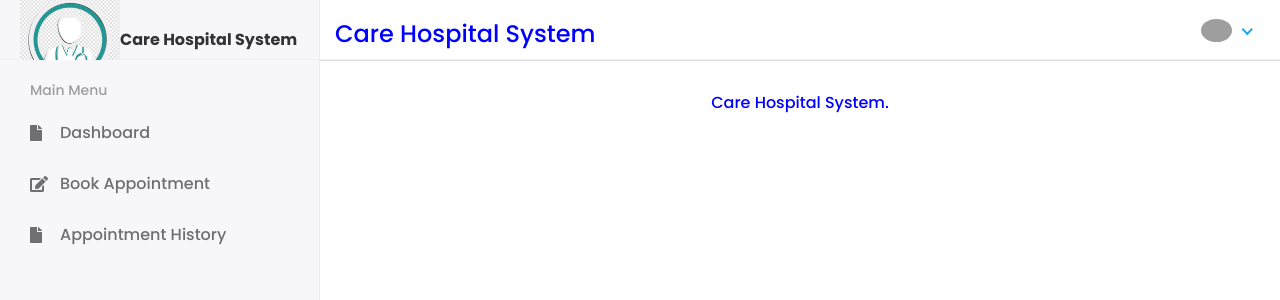
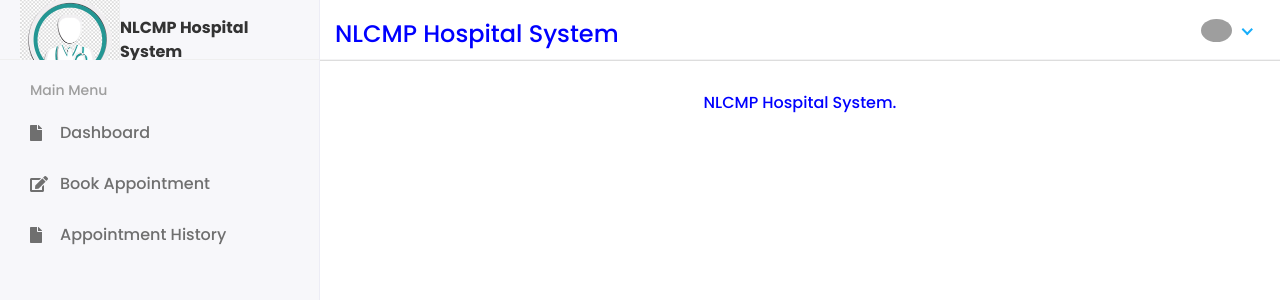
Before and after one commit to Nageshvalluri/Care-Hospital, a Django app: page /base/ in a window 1280 px wide. Shown: the top 300 px of the page. Run offline with Django 5.2, Linux system fonts and the light colour scheme; data that the repository does not hold is empty; some libraries are stand-ins or nearby versions; grey boxes are pictures that could not be loaded.

Commit message:
all changed

```diff
--- a/templates/aboutus.html
+++ b/templates/aboutus.html
@@ -8,10 +8,10 @@
     <div class="row justify-content-center">
       <div class="col-lg-10 text-center">
         <div class="section-title">
-          <h1 class="text-info">Welcome to <span class="fw-bold">CARE Hospitals, Hyderabad</span></h1>
+          <h1 class="text-info">Welcome to <span class="fw-bold">NLCMP Hospitals, Hyderabad</span></h1>
           <div class="divider mx-auto my-4 bg-info" style="height: 3px; width: 80px;"></div>
           <p class="lead text-light">
-            CARE Hospitals, headquartered in Hyderabad, is one of India’s most trusted healthcare brands. Since 1997, we’ve evolved into a multi-specialty healthcare network delivering world-class medical services.
+            NLCMP Hospitals, headquartered in Hyderabad, is one of India’s most trusted healthcare brands. Since 1997, we’ve evolved into a multi-specialty healthcare network delivering world-class medical services.
           </p>
           <p>
             Our flagship hospital at <strong>Banjara Hills</strong> is a center of excellence in cardiology, neurology, nephrology, orthopedics, and critical care, combining cutting-edge treatment with compassion.
--- a/templates/base.html
+++ b/templates/base.html
@@ -3,7 +3,7 @@
     {% load static %}
    <head>
 
-      <title>Care Hospital  System - Dashboard</title>
+      <title>NLCMP Hospital  System - Dashboard</title>
 
       <link rel="stylesheet" href="https://fonts.googleapis.com/css2?family=Poppins:ital,wght@0,500;0,600;0,700;1,400&amp;display=swap">
       <link rel="stylesheet" href="{% static 'assets/plugins/bootstrap/css/bootstrap.min.css'%}">
--- a/templates/doc/docreg.html
+++ b/templates/doc/docreg.html
@@ -4,7 +4,7 @@
    <!-- Mirrored from preschool.dreamguystech.com/html-template/login.html by HTTrack Website Copier/3.x [XR&CO'2014], Thu, 28 Oct 2021 11:11:39 GMT -->
    <head>
 
-      <title>Care Hospital System Registration</title>
+      <title>NLCMP Hospital System Doctor Registration</title>
 
       <link rel="stylesheet" href="https://fonts.googleapis.com/css2?family=Poppins:ital,wght@0,500;0,600;0,700;1,400&amp;display=swap">
       <link rel="stylesheet" href="{% static 'assets/plugins/bootstrap/css/bootstrap.min.css'%}">
@@ -18,7 +18,7 @@
             <div class="container">
                <div class="loginbox">
                   <div class="login-left">
-                     <p style="text-align: left;"> Care Hospital System</p>
+                     <p style="text-align: left;"> NLCMP Hospital System</p>
                   </div>
                   <div class="login-right">
                      <div class="login-right-wrap">
--- a/templates/includes/footer.html
+++ b/templates/includes/footer.html
@@ -1,3 +1,3 @@
 <footer>
-    <p style="color: blue;text-align: center;">Care Hospital System.</p>
+    <p style="color: blue;text-align: center;">NLCMP Hospital System.</p>
  </footer>
--- a/templates/includes/header.html
+++ b/templates/includes/header.html
@@ -5,11 +5,11 @@
        <a href="{% url 'admin_home' %}">
        <img src="{% static 'assets/img/logo.png'%}" width="100" height="100">
        </a>
-       <strong>Care Hospital System</strong>
+       <strong>NLCMP Hospital System</strong>
     </div>
 
     <div class="top-nav-search" style="padding-top: 20px;color: blue;">
-       <h4>Care Hospital System</h4>
+       <h4>NLCMP Hospital System</h4>
     </div>
     <a class="mobile_btn" id="mobile_btn">
     <i class="fas fa-bars"></i>
@@ -44,11 +44,11 @@
       <a href="{% url 'doctor_home' %}">
       <img src="{% static 'assets/img/logo.png'%}" width="100" height="100">
       </a>
-      <strong>Care Hospital System</strong>
+      <strong>NLCMP Hospital System</strong>
    </div>
 
    <div class="top-nav-search" style="padding-top: 20px;color: blue;">
-      <h4>Care Hospital System</h4>
+      <h4>NLCMP Hospital System</h4>
    </div>
    <a class="mobile_btn" id="mobile_btn">
    <i class="fas fa-bars"></i>
@@ -82,11 +82,11 @@
       <a href="{% url 'doctor_home' %}">
       <img src="{% static 'assets/img/logo.png'%}" width="100" height="100">
       </a>
-      <strong>Care Hospital System</strong>
+      <strong>NLCMP Hospital System</strong>
    </div>
 
    <div class="top-nav-search" style="padding-top: 20px;color: blue;">
-      <h4>Care Hospital System</h4>
+      <h4>NLCMP Hospital System</h4>
    </div>
    <a class="mobile_btn" id="mobile_btn">
    <i class="fas fa-bars"></i>
--- a/templates/login.html
+++ b/templates/login.html
@@ -18,7 +18,7 @@
             <div class="container">
                <div class="loginbox">
                   <div class="login-left">
-                     <p style="text-align: left;">Care Hospital System</p>
+                     <p style="text-align: left;">NLCMP Hospital System</p>
                   </div>
                   <div class="login-right">
                      <div class="login-right-wrap">
--- a/templates/user/patient-reg.html
+++ b/templates/user/patient-reg.html
@@ -4,7 +4,7 @@
    <!-- Mirrored from preschool.dreamguystech.com/html-template/login.html by HTTrack Website Copier/3.x [XR&CO'2014], Thu, 28 Oct 2021 11:11:39 GMT -->
    <head>
 
-      <title>Care Hospital System Patient Registration</title>
+      <title>NLCMP Hospital System Patient Registration</title>
 
       <link rel="stylesheet" href="https://fonts.googleapis.com/css2?family=Poppins:ital,wght@0,500;0,600;0,700;1,400&amp;display=swap">
       <link rel="stylesheet" href="{% static 'assets/plugins/bootstrap/css/bootstrap.min.css'%}">
@@ -18,7 +18,7 @@
             <div class="container">
                <div class="loginbox">
                   <div class="login-left">
-                     <p style="text-align: left;"> Care Hospital System</p>
+                     <p style="text-align: left;"> NLCMP Hospital System</p>
                   </div>
                   <div class="login-right">
                      <div class="login-right-wrap">
--- a/templates/userbase.html
+++ b/templates/userbase.html
@@ -7,7 +7,7 @@
 <head>
 
 
-  <title>  Care Hospital System</title>
+  <title> NLCMP Hospital System</title>
 
   <!-- Favicon -->
   <link rel="shortcut icon" type="image/x-icon" href="{% static 'assets1/images/favicon.ico'%}" />
--- a/templates/userincludes/footer.html
+++ b/templates/userincludes/footer.html
@@ -7,7 +7,7 @@
       <div class="col-lg-4 mr-auto col-sm-6">
         <div class="widget mb-5 mb-lg-0">
           <div class="logo mb-4">
-            <h3 style="color: #00ffff;">Care Hospital System</h3>
+            <h3 style="color: #00ffff;">NLCMP Hospital System</h3>
           </div>
           <p>{{ page.aboutus|slice:":250" }}...</p>
 
@@ -60,7 +60,7 @@
               <i class="icofont-email mr-3 text-info"></i>
               <span class="h6 mb-0">Support Available 24/7</span>
             </div>
-            <h5 class="mt-2"><a href="mailto:carehospitalshyd@gmail.com" class="footer-link">carehospitalshyd@gmail.com</a></h5>
+            <h5 class="mt-2"><a href="mailto:NLCMPhospitalshyd@gmail.com" class="footer-link">NLCMPhospitalshyd@gmail.com</a></h5>
           </div>
 
           <div class="footer-contact-block mb-4">
@@ -86,7 +86,7 @@
     <div class="footer-btm py-4 mt-5 border-top" style="border-color: #1f334d;">
       <div class="row align-items-center justify-content-between">
         <div class="col-lg-6">
-          <div class="copyright" style="color: #a0b5c9;">&copy; Care Hospital System</div>
+          <div class="copyright" style="color: #a0b5c9;">&copy; NLCMP Hospital System</div>
         </div>
         <div class="col-lg-4 text-right">
           <a class="backtop js-scroll-trigger" href="#top" style="color: #00ffff;">
--- a/templates/userincludes/header.html
+++ b/templates/userincludes/header.html
@@ -28,7 +28,7 @@
   <nav class="navbar navbar-expand-lg" style="background-color: #122944;">
     <div class="container">
       <a class="navbar-brand text-white" href="{% url 'index' %}">
-        <h2 style="color: #00d8ff;">Care Hospital System</h2>
+        <h2 style="color: #00d8ff;">NLCMP Hospital System</h2>
       </a>
 
       <button class="navbar-toggler collapsed" type="button" data-toggle="collapse" data-target="#navbarmain"
```
